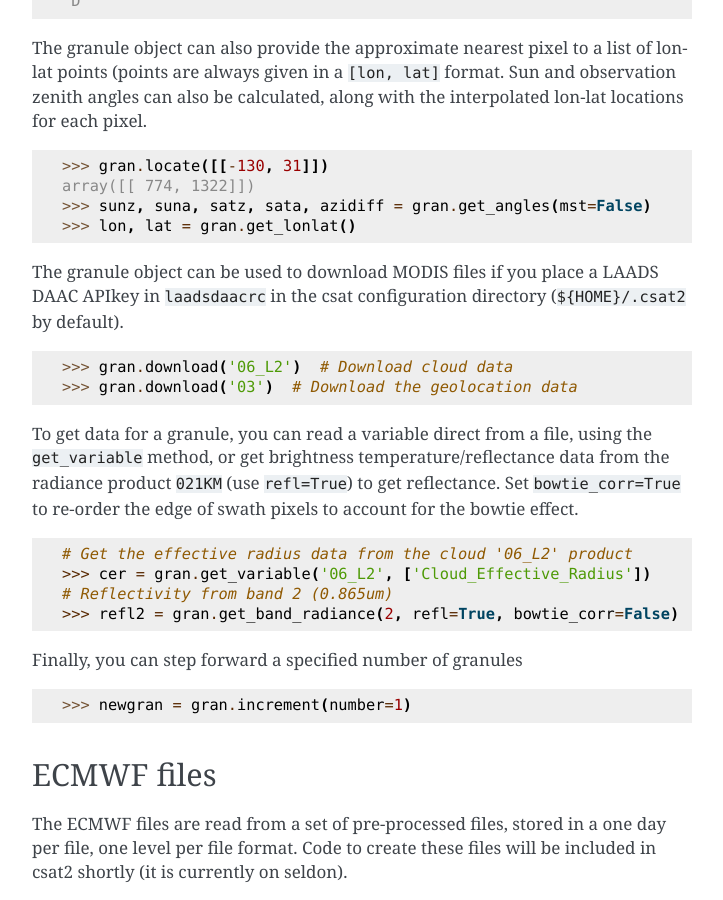
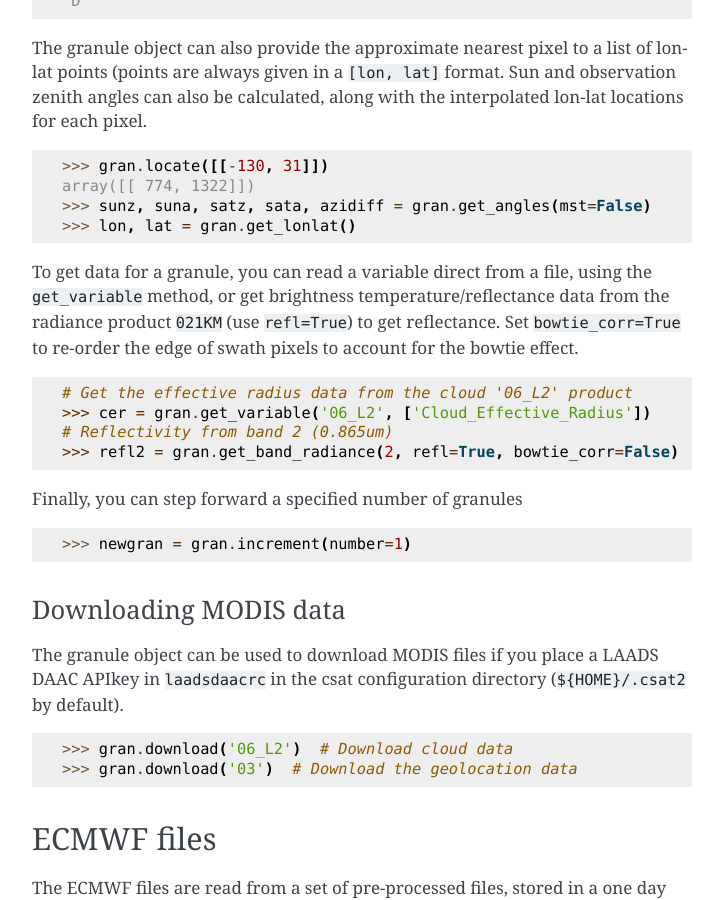
Before and after one commit to EdGrrr/csat2, a Sphinx documentation site: the page built from doc/usage.rst, in a window 1280 px wide and 900 px high, scrolled down 1199 px. Shown: the whole window, without its empty margins (388-1111 px from the left). Built offline with Sphinx 7.4.7, drawn with Linux system fonts in a browser that asks for light colours; some of the changed lines change nothing that is shown; some of the changed text lies outside the part shown.

Commit message:
Add a MODIS download usage example

```diff
--- a/doc/usage.rst
+++ b/doc/usage.rst
@@ -56,14 +56,6 @@ The granule object can also provide the approximate nearest pixel to a list of l
    >>> lon, lat = gran.get_lonlat()
 
 
-The granule object can be used to download MODIS files if you place a LAADS DAAC APIkey in ``laadsdaacrc`` in the csat configuration directory (``${HOME}/.csat2`` by default).
-
-.. code-block:: python
-
-   >>> gran.download('06_L2')  # Download cloud data
-   >>> gran.download('03')  # Download the geolocation data
-
-
 To get data for a granule, you can read a variable direct from a file, using the ``get_variable`` method, or get brightness temperature/reflectance data from the radiance product ``021KM`` (use ``refl=True``) to get reflectance. Set ``bowtie_corr=True`` to re-order the edge of swath pixels to account for the bowtie effect.
 
 .. code-block:: python
@@ -79,6 +71,19 @@ Finally, you can step forward a specified number of granules
 .. code-block:: python
 
    >>> newgran = gran.increment(number=1)
+
+
+Downloading MODIS data
+^^^^^^^^^^^^^^^^^^^^^^
+
+The granule object can be used to download MODIS files if you place a LAADS DAAC APIkey in ``laadsdaacrc`` in the csat configuration directory (``${HOME}/.csat2`` by default).
+
+.. code-block:: python
+
+   >>> gran.download('06_L2')  # Download cloud data
+   >>> gran.download('03')  # Download the geolocation data
+
+
 
 
 ECMWF files
```
